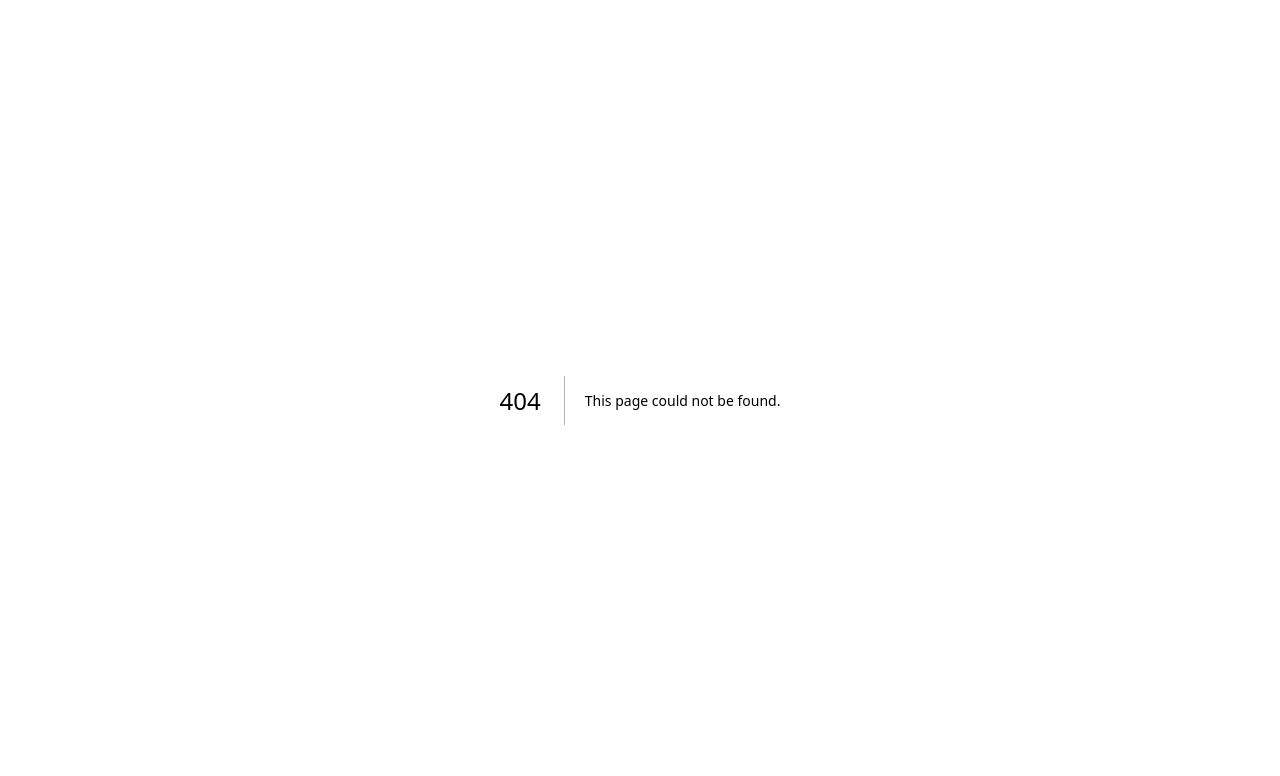
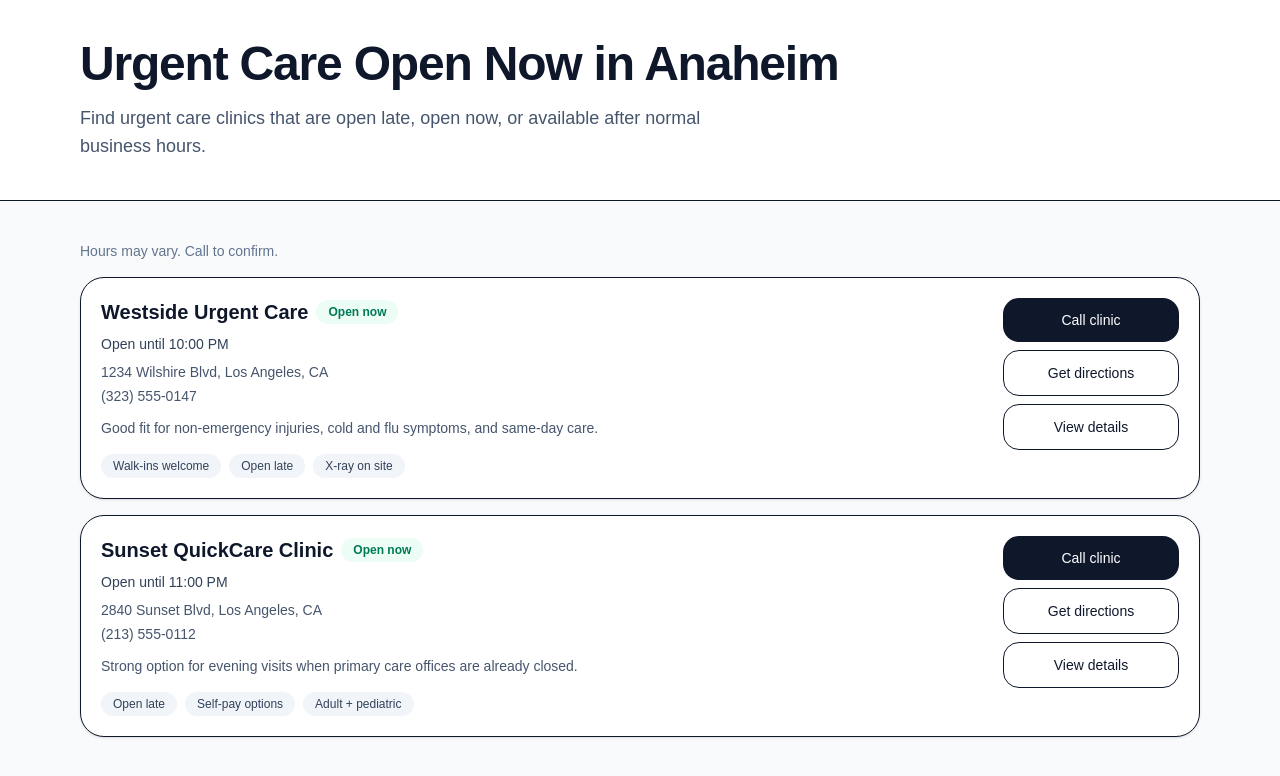
Before and after one commit to supersam7k/open-late-care, a Next.js app: page /anaheim/urgent-care-open-now in a window 1280 px wide. Before the commit this address had no page. Shown: the top 776 px of the page. Built offline with nearby package versions, Linux system fonts and the light colour scheme.

Commit message:
Add first batch of city pages

```diff
--- /dev/null
+++ b/app/anaheim/urgent-care-open-now/page.tsx
@@ -0,0 +1,34 @@
+import ListingCard from "@/components/ListingCard";
+import { getLosAngelesUrgentCareListings } from "@/lib/listings";
+
+export default function Page() {
+  const listings = getLosAngelesUrgentCareListings();
+
+  return (
+    <main className="min-h-screen bg-slate-50 text-slate-900">
+      <section className="border-b bg-white">
+        <div className="mx-auto max-w-6xl px-4 py-10">
+          <h1 className="text-4xl font-bold tracking-tight sm:text-5xl">
+            Urgent Care Open Now in Anaheim
+          </h1>
+          <p className="mt-4 max-w-2xl text-lg text-slate-600">
+            Find urgent care clinics that are open late, open now, or available
+            after normal business hours.
+          </p>
+        </div>
+      </section>
+
+      <section className="mx-auto max-w-6xl px-4 py-10">
+        <div className="mb-4 text-sm text-slate-500">
+          Hours may vary. Call to confirm.
+        </div>
+
+        <div className="grid gap-4">
+          {listings.map((listing) => (
+            <ListingCard key={listing.name} listing={listing} />
+          ))}
+        </div>
+      </section>
+    </main>
+  );
+}
--- /dev/null
+++ b/app/fresno/urgent-care-open-now/page.tsx
@@ -0,0 +1,34 @@
+import ListingCard from "@/components/ListingCard";
+import { getLosAngelesUrgentCareListings } from "@/lib/listings";
+
+export default function Page() {
+  const listings = getLosAngelesUrgentCareListings();
+
+  return (
+    <main className="min-h-screen bg-slate-50 text-slate-900">
+      <section className="border-b bg-white">
+        <div className="mx-auto max-w-6xl px-4 py-10">
+          <h1 className="text-4xl font-bold tracking-tight sm:text-5xl">
+            Urgent Care Open Now in Fresno
+          </h1>
+          <p className="mt-4 max-w-2xl text-lg text-slate-600">
+            Find urgent care clinics that are open late, open now, or available
+            after normal business hours.
+          </p>
+        </div>
+      </section>
+
+      <section className="mx-auto max-w-6xl px-4 py-10">
+        <div className="mb-4 text-sm text-slate-500">
+          Hours may vary. Call to confirm.
+        </div>
+
+        <div className="grid gap-4">
+          {listings.map((listing) => (
+            <ListingCard key={listing.name} listing={listing} />
+          ))}
+        </div>
+      </section>
+    </main>
+  );
+}
--- /dev/null
+++ b/app/long-beach/urgent-care-open-now/page.tsx
@@ -0,0 +1,34 @@
+import ListingCard from "@/components/ListingCard";
+import { getLosAngelesUrgentCareListings } from "@/lib/listings";
+
+export default function Page() {
+  const listings = getLosAngelesUrgentCareListings();
+
+  return (
+    <main className="min-h-screen bg-slate-50 text-slate-900">
+      <section className="border-b bg-white">
+        <div className="mx-auto max-w-6xl px-4 py-10">
+          <h1 className="text-4xl font-bold tracking-tight sm:text-5xl">
+            Urgent Care Open Now in Long Beach
+          </h1>
+          <p className="mt-4 max-w-2xl text-lg text-slate-600">
+            Find urgent care clinics that are open late, open now, or available
+            after normal business hours.
+          </p>
+        </div>
+      </section>
+
+      <section className="mx-auto max-w-6xl px-4 py-10">
+        <div className="mb-4 text-sm text-slate-500">
+          Hours may vary. Call to confirm.
+        </div>
+
+        <div className="grid gap-4">
+          {listings.map((listing) => (
+            <ListingCard key={listing.name} listing={listing} />
+          ))}
+        </div>
+      </section>
+    </main>
+  );
+}
--- /dev/null
+++ b/app/riverside/urgent-care-open-now/page.tsx
@@ -0,0 +1,34 @@
+import ListingCard from "@/components/ListingCard";
+import { getLosAngelesUrgentCareListings } from "@/lib/listings";
+
+export default function Page() {
+  const listings = getLosAngelesUrgentCareListings();
+
+  return (
+    <main className="min-h-screen bg-slate-50 text-slate-900">
+      <section className="border-b bg-white">
+        <div className="mx-auto max-w-6xl px-4 py-10">
+          <h1 className="text-4xl font-bold tracking-tight sm:text-5xl">
+            Urgent Care Open Now in Riverside
+          </h1>
+          <p className="mt-4 max-w-2xl text-lg text-slate-600">
+            Find urgent care clinics that are open late, open now, or available
+            after normal business hours.
+          </p>
+        </div>
+      </section>
+
+      <section className="mx-auto max-w-6xl px-4 py-10">
+        <div className="mb-4 text-sm text-slate-500">
+          Hours may vary. Call to confirm.
+        </div>
+
+        <div className="grid gap-4">
+          {listings.map((listing) => (
+            <ListingCard key={listing.name} listing={listing} />
+          ))}
+        </div>
+      </section>
+    </main>
+  );
+}
--- /dev/null
+++ b/app/sacramento/urgent-care-open-now/page.tsx
@@ -0,0 +1,34 @@
+import ListingCard from "@/components/ListingCard";
+import { getLosAngelesUrgentCareListings } from "@/lib/listings";
+
+export default function Page() {
+  const listings = getLosAngelesUrgentCareListings();
+
+  return (
+    <main className="min-h-screen bg-slate-50 text-slate-900">
+      <section className="border-b bg-white">
+        <div className="mx-auto max-w-6xl px-4 py-10">
+          <h1 className="text-4xl font-bold tracking-tight sm:text-5xl">
+            Urgent Care Open Now in Sacramento
+          </h1>
+          <p className="mt-4 max-w-2xl text-lg text-slate-600">
+            Find urgent care clinics that are open late, open now, or available
+            after normal business hours.
+          </p>
+        </div>
+      </section>
+
+      <section className="mx-auto max-w-6xl px-4 py-10">
+        <div className="mb-4 text-sm text-slate-500">
+          Hours may vary. Call to confirm.
+        </div>
+
+        <div className="grid gap-4">
+          {listings.map((listing) => (
+            <ListingCard key={listing.name} listing={listing} />
+          ))}
+        </div>
+      </section>
+    </main>
+  );
+}
--- /dev/null
+++ b/app/san-diego/urgent-care-open-now/page.tsx
@@ -0,0 +1,34 @@
+import ListingCard from "@/components/ListingCard";
+import { getLosAngelesUrgentCareListings } from "@/lib/listings";
+
+export default function Page() {
+  const listings = getLosAngelesUrgentCareListings();
+
+  return (
+    <main className="min-h-screen bg-slate-50 text-slate-900">
+      <section className="border-b bg-white">
+        <div className="mx-auto max-w-6xl px-4 py-10">
+          <h1 className="text-4xl font-bold tracking-tight sm:text-5xl">
+            Urgent Care Open Now in San Diego
+          </h1>
+          <p className="mt-4 max-w-2xl text-lg text-slate-600">
+            Find urgent care clinics that are open late, open now, or available
+            after normal business hours.
+          </p>
+        </div>
+      </section>
+
+      <section className="mx-auto max-w-6xl px-4 py-10">
+        <div className="mb-4 text-sm text-slate-500">
+          Hours may vary. Call to confirm.
+        </div>
+
+        <div className="grid gap-4">
+          {listings.map((listing) => (
+            <ListingCard key={listing.name} listing={listing} />
+          ))}
+        </div>
+      </section>
+    </main>
+  );
+}
--- /dev/null
+++ b/app/san-jose/urgent-care-open-now/page.tsx
@@ -0,0 +1,34 @@
+import ListingCard from "@/components/ListingCard";
+import { getLosAngelesUrgentCareListings } from "@/lib/listings";
+
+export default function Page() {
+  const listings = getLosAngelesUrgentCareListings();
+
+  return (
+    <main className="min-h-screen bg-slate-50 text-slate-900">
+      <section className="border-b bg-white">
+        <div className="mx-auto max-w-6xl px-4 py-10">
+          <h1 className="text-4xl font-bold tracking-tight sm:text-5xl">
+            Urgent Care Open Now in San Jose
+          </h1>
+          <p className="mt-4 max-w-2xl text-lg text-slate-600">
+            Find urgent care clinics that are open late, open now, or available
+            after normal business hours.
+          </p>
+        </div>
+      </section>
+
+      <section className="mx-auto max-w-6xl px-4 py-10">
+        <div className="mb-4 text-sm text-slate-500">
+          Hours may vary. Call to confirm.
+        </div>
+
+        <div className="grid gap-4">
+          {listings.map((listing) => (
+            <ListingCard key={listing.name} listing={listing} />
+          ))}
+        </div>
+      </section>
+    </main>
+  );
+}
```
